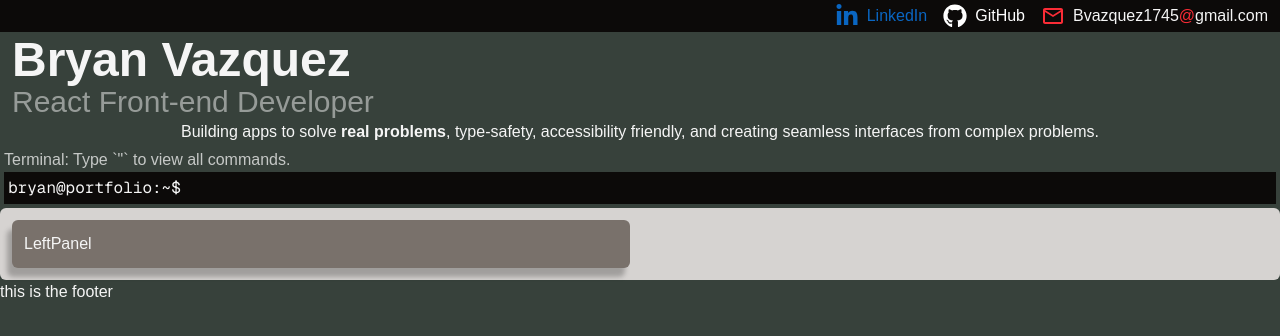
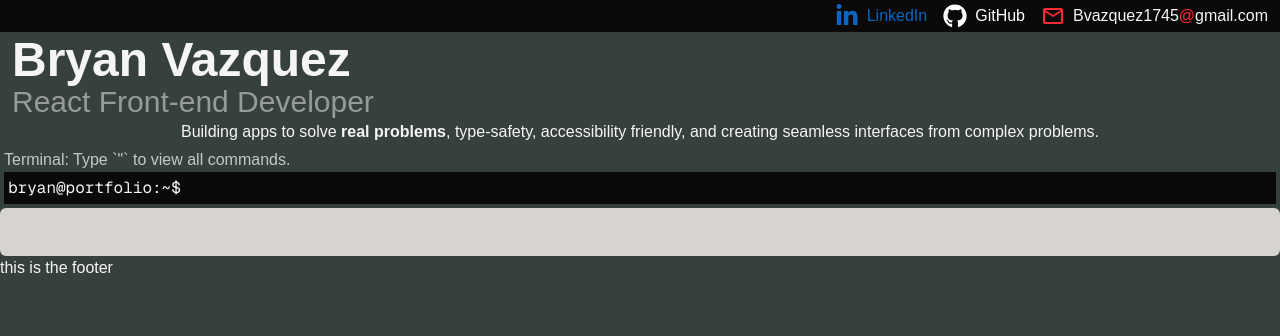
Before and after one commit to Wased20773/My-Portfolio-Website, a Next.js app in the folder apps/portfolio/: page / in a window 1280 px wide. Shown: the top 336 px of the page. Built offline with nearby package versions, Linux system fonts and the light colour scheme.

Commit message:
UI: folders and files now have distinct visuals

```diff
--- a/apps/portfolio/src/app/components/ui/outputPanel/LeftPanel.tsx
+++ b/apps/portfolio/src/app/components/ui/outputPanel/LeftPanel.tsx
@@ -1,5 +1,31 @@
 // Where terminal navigation lives
 
-export default function LeftPanel() {
-  return "LeftPanel";
+import { Directory, Output } from "@/data/type";
+
+export default function LeftPanel({ output }: { output: Output }) {
+  if (!output) return null;
+
+  switch (output.kind) {
+    case "error":
+      return;
+    case "ls":
+      return <Listing dir={output.dir} />;
+  }
 }
+
+// ---------- ls ----------
+
+function Listing({ dir }: { dir: Directory }) {
+  return (
+    <ul className="flex gap-2 flex-wrap font-mono">
+      {dir.folders.map((f) => (
+        <li
+          key={f.cwd}
+          className="w-full truncate text-gray-800 rounded-md bg-gray-300 px-2 py-1"
+        >
+          {f.name}/
+        </li>
+      ))}
+    </ul>
+  );
+}
--- a/apps/portfolio/src/app/components/ui/outputPanel/OutputScreen.tsx
+++ b/apps/portfolio/src/app/components/ui/outputPanel/OutputScreen.tsx
@@ -4,38 +4,39 @@ import { Output } from "@/data/type";
 import LeftPanel from "./LeftPanel";
 import RightPanel from "./RightPanel";
 
-type OutputScreenProps = {
+type OutputScreenResults = {
   output: Output;
+  navOpen?: boolean;
 };
 
-export default function OutputScreen({ output }: OutputScreenProps) {
+export default function OutputScreen({ output }: { output: Output }) {
+  // null output gets handled inside of the panels
+  if (!output) return <OutputResults output={null} navOpen={false} />;
+
+  switch (output.kind) {
+    case "error":
+      return <OutputResults output={output} navOpen={false} />;
+    case "ls":
+      return <OutputResults output={output} />;
+    case "file":
+      return <OutputResults output={output} navOpen={false} />;
+  }
+}
+
+function OutputResults({ output, navOpen = true }: OutputScreenResults) {
   return (
     <div className="bg-stone-300 rounded-md p-3">
-      <div className="grid grid-rows-1 grid-cols-2 gap-5">
+      <div className="grid grid-rows-1 grid-cols-[45%_55%] gap-3">
         {/* Left Panel (folders) */}
+        {navOpen === true && (
           <nav
             className="bg-stone-500 rounded-md shadow-[-5px_9px_5px_0_rgb(0_0_0/0.25)] p-3"
             aria-label="Directory"
           >
             {/* Insert dynamicly generated navigation based on current directory selection */}
-          <ul className="flex flex-col gap-2">
-            <LeftPanel />
-            {/* {directories?.map((data) => {
-              return (
-                data._type === "directory" && (
-                  <li key={data._id}>
-                    <button
-                      type="button"
-                      className="w-full bg-stone-800 rounded-full text-stone-300 text-center py-1"
-                    >
-                      {data.name}
-                    </button>
-                  </li>
-                )
-              );
-            })} */}
-          </ul>
+            <LeftPanel output={output} />
           </nav>
+        )}
 
         {/* Right Panel (files) */}
         {/*
@@ -43,26 +44,10 @@ export default function OutputScreen({ output }: OutputScreenProps) {
                 Give section a heading such as the file name, plus aria-labelledby.
                 Every nav click or typed via cd, move focus to that heading with tabIndex={-1}
         */}
-        <section className="flex flex-col gap-3">
+        <section
+          className={`flex flex-col gap-3 p-3 ${navOpen ? "col-span-1" : "col-span-2"}`}
+        >
           <RightPanel output={output} />
-
-          {/* {directories?.map((data) => {
-              return (
-                data._type !== "directory" && (
-                  <li
-                    key={data._id}
-                    className="bg-stone-400 rounded-md px-2 px-1"
-                  >
-                    <button
-                      type="button"
-                      className="text-stone-800 text-center py-1 m-0"
-                    >
-                      {data.name}
-                    </button>
-                  </li>
-                )
-              );
-            })} */}
         </section>
       </div>
     </div>
--- a/apps/portfolio/src/app/components/ui/outputPanel/RightPanel.tsx
+++ b/apps/portfolio/src/app/components/ui/outputPanel/RightPanel.tsx
@@ -21,13 +21,11 @@ export default function RightPanel({ output }: { output: Output }) {
 function Listing({ dir }: { dir: Directory }) {
   return (
     <ul className="flex gap-5 flex-wrap font-mono">
-      {dir.folders.map((f) => (
-        <li key={f.cwd} className="text-gray-800">
-          {f.name}/
-        </li>
-      ))}
       {dir.files.map((f) => (
-        <li key={f._id} className="text-gray-800">
+        <li
+          key={f._id}
+          className="text-gray-800 rounded-md bg-gray-400 px-2 py-1"
+        >
           {f.name}
         </li>
       ))}
```
Lines whose indentation alone changed are shown as unchanged.
